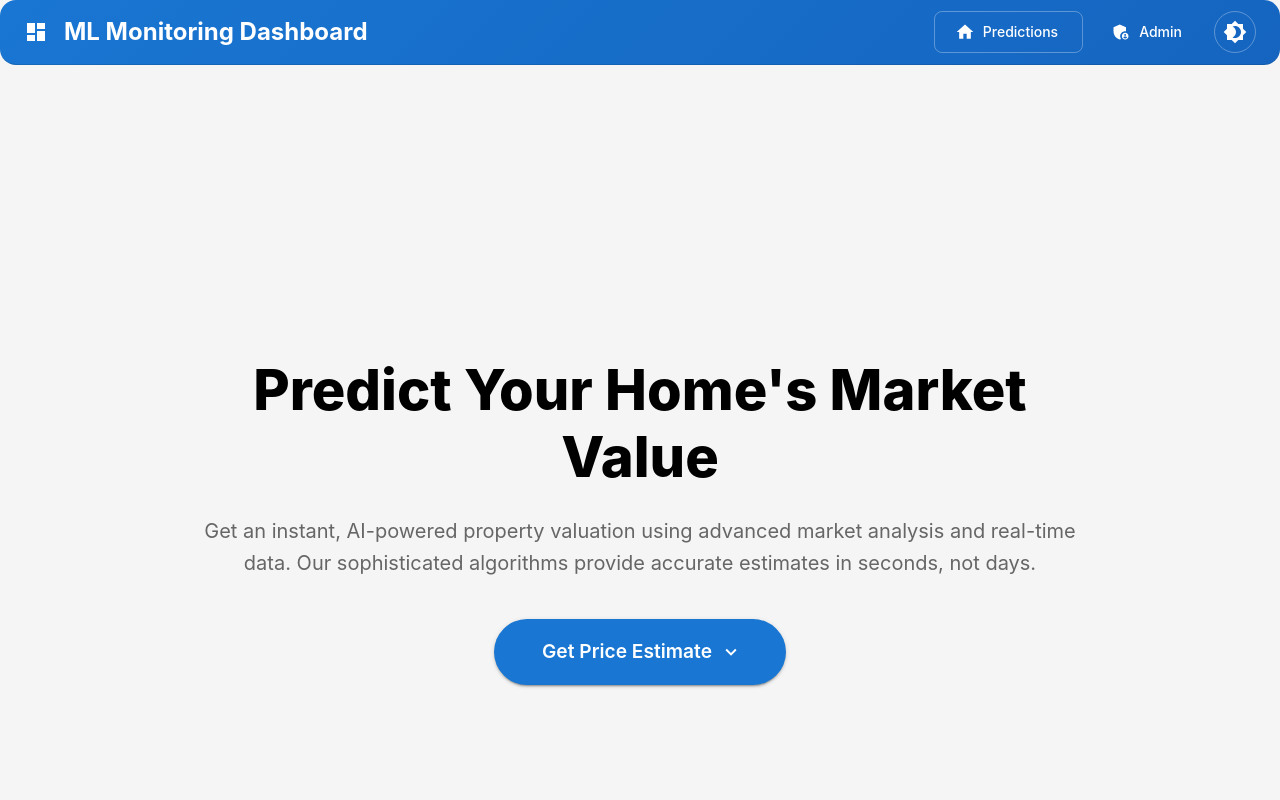
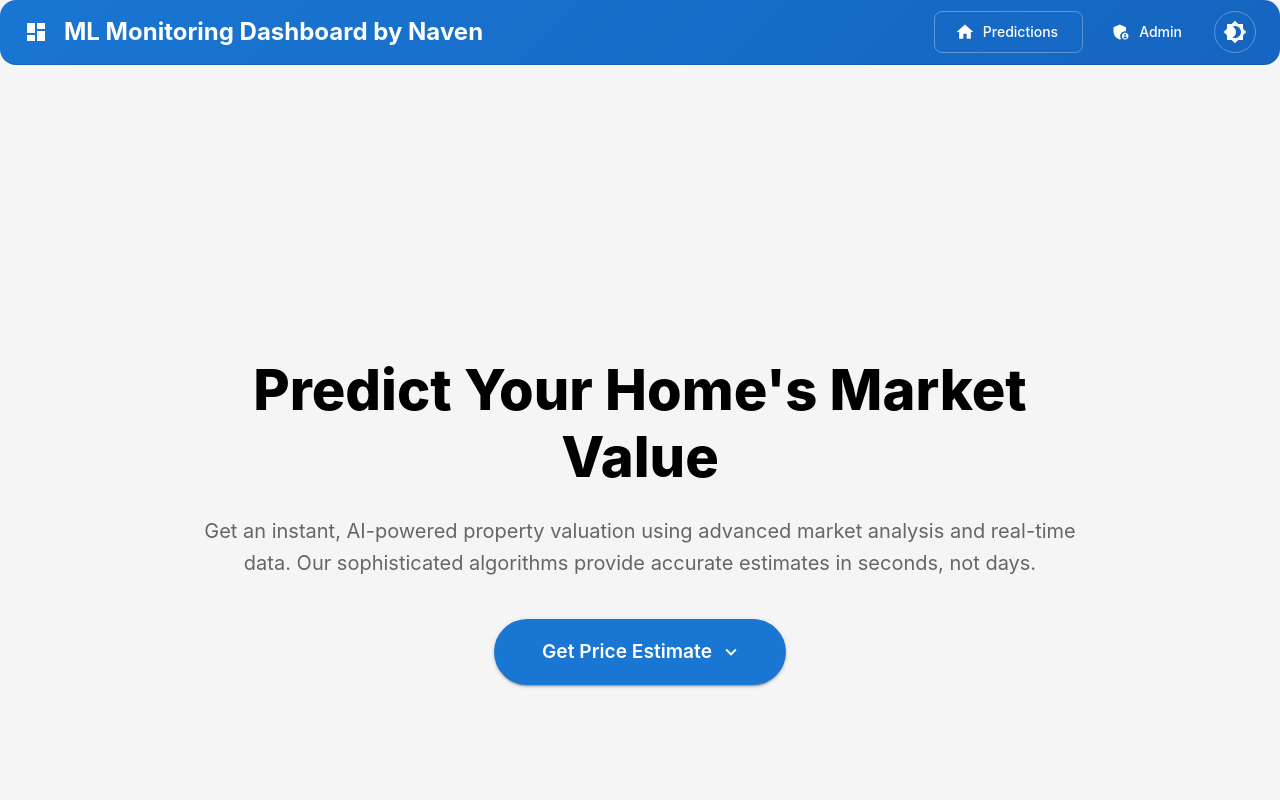
Before and after one commit to navenlaya/ml-monitoring-dashboard, a React (Vite) app in the folder frontend/: page / in a window 1280 px wide. Shown: the top 800 px of the page. Built offline with nearby package versions, Linux system fonts and the light colour scheme; no server answers.

Commit message:
Changed title

```diff
--- a/frontend/src/App.tsx
+++ b/frontend/src/App.tsx
@@ -58,7 +58,7 @@ const Navigation: React.FC = () => {
               color: '#fff',
             }}
           >
-            ML Monitoring Dashboard
+            ML Monitoring Dashboard by Naven
           </Typography>
         </Box>
 
```
